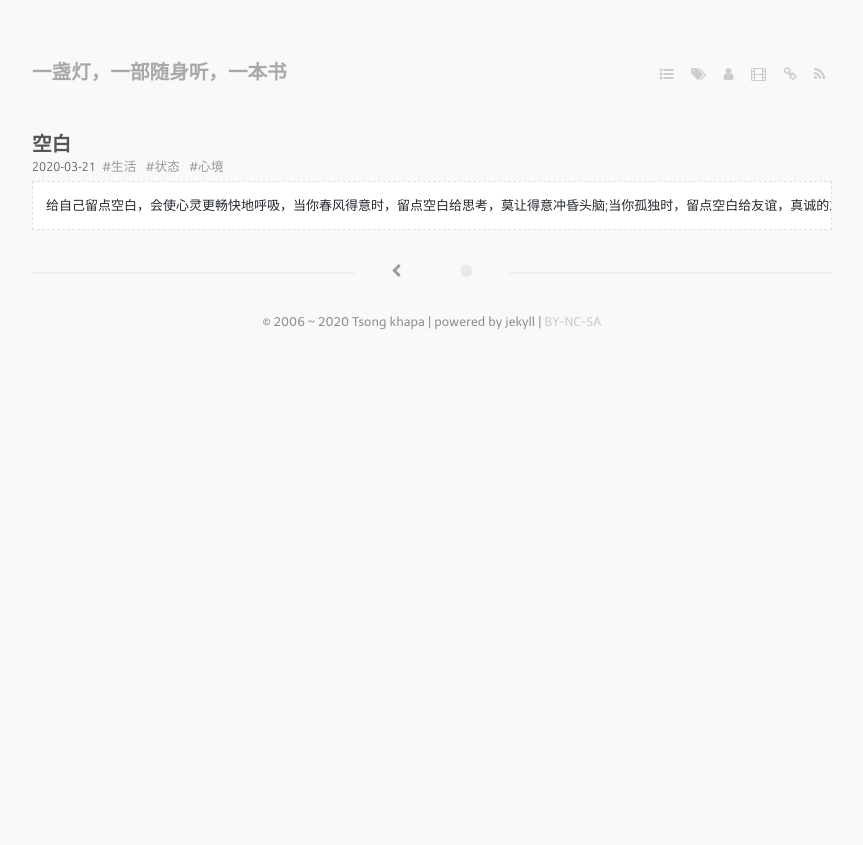
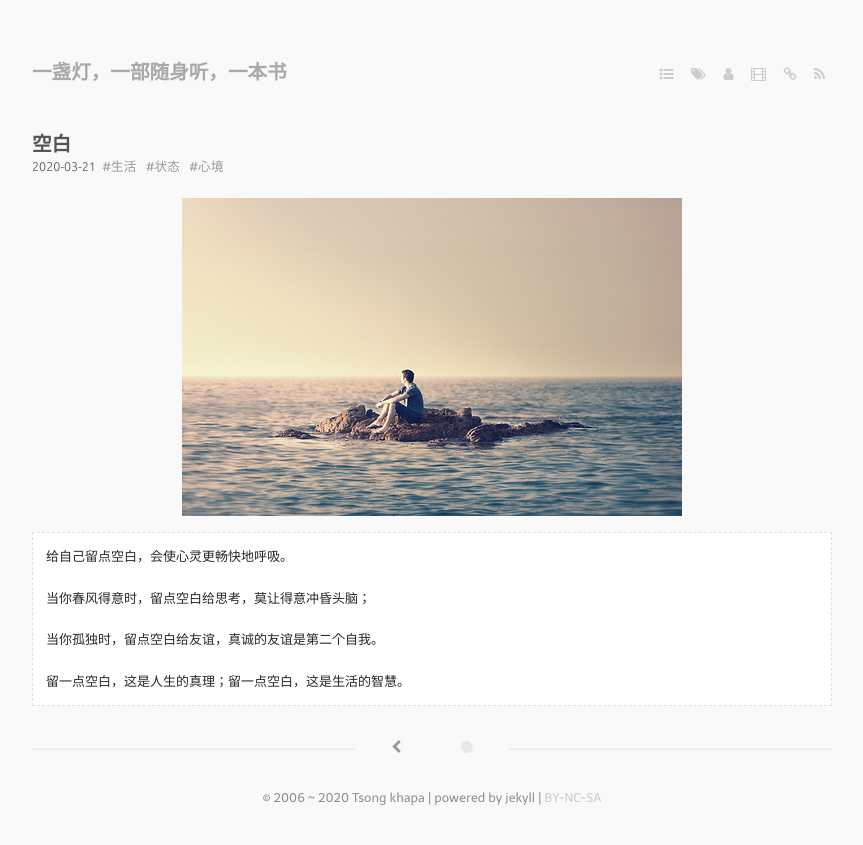
Before and after one commit to mba811/blog, a Jekyll site: the page built from _posts/2020-03-21-blank.markdown, in a window 1280 px wide. Shown: the top 845 px of the page, without its empty margins (208-1071 px from the left). Built offline with Jekyll 4.4.1, drawn with Linux system fonts in a browser that asks for light colours; nearby versions of some CDN libraries; Markdown is read by kramdown in place of the engine named in the settings; a script that is not in the unit is left out.

Commit message:
Update blog

````diff
--- a/_posts/2020-03-21-blank.markdown
+++ b/_posts/2020-03-21-blank.markdown
@@ -9,7 +9,14 @@ tags:
 ---
 
 
+[![](/media/files/2020/03/21/kb.png)](https://bolg-1257385283.cos.ap-chengdu.myqcloud.com/2020/03/21/kb.png)
 
 ```
-给自己留点空白，会使心灵更畅快地呼吸，当你春风得意时，留点空白给思考，莫让得意冲昏头脑;当你孤独时，留点空白给友谊，真诚的友谊是第二个自我。留一点空白，这是人生的真理;留一点空白，这是生活的智慧。
+给自己留点空白，会使心灵更畅快地呼吸。
+
+当你春风得意时，留点空白给思考，莫让得意冲昏头脑；
+
+当你孤独时，留点空白给友谊，真诚的友谊是第二个自我。
+
+留一点空白，这是人生的真理；留一点空白，这是生活的智慧。
 ```
````
Also changed, not shown: media/files/2020/03/21/kb.png (added).
